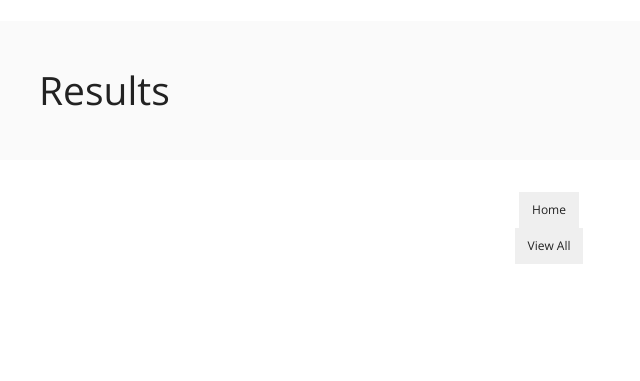
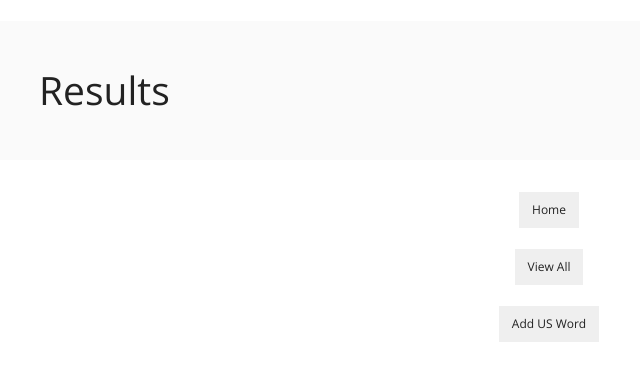
Before and after one commit to Yhbv24/UK, a PHP site: template views/search.html.twig in a window 1280 px wide. Shown: the top 381 px of the page, without its empty margins (91-731 px from the left). Run offline with PHP 8.4, Linux system fonts and the light colour scheme; the template is opened without the code that fills it, so the values that code supplies are empty; some libraries are stand-ins or nearby versions.

Commit message:
add functionality to post to all-word-lists

```diff
--- a/app/app.php
+++ b/app/app.php
@@ -77,6 +77,7 @@
         $new_uk_word->save();
 
         $new_uk_word->addUSWord($new_word->getId());
+        $new_word->addUKWord($new_uk_word->getId());
 
         return $app->redirect('/');
     });
--- a/views/search.html.twig
+++ b/views/search.html.twig
@@ -105,13 +105,19 @@
                             <button type="submit" class="btn btn-sm">Home</button>
                         </div>
                     </form>
+                    </br>
                     <form action="/complete_list" method="get">
                         <div class="center">
                             <button type="submit" class="btn btn-sm">View All</button>
                         </div>
                     </form>
-
+                    </br>
                 </div>
+                <form action="/add_US_word" method="get">
+                    <div class="center">
+                        <button type="submit" class="btn btn-sm">Add US Word</button>
+                    </div>
+                </form>
             </div>
         </div>
     </body>
```
